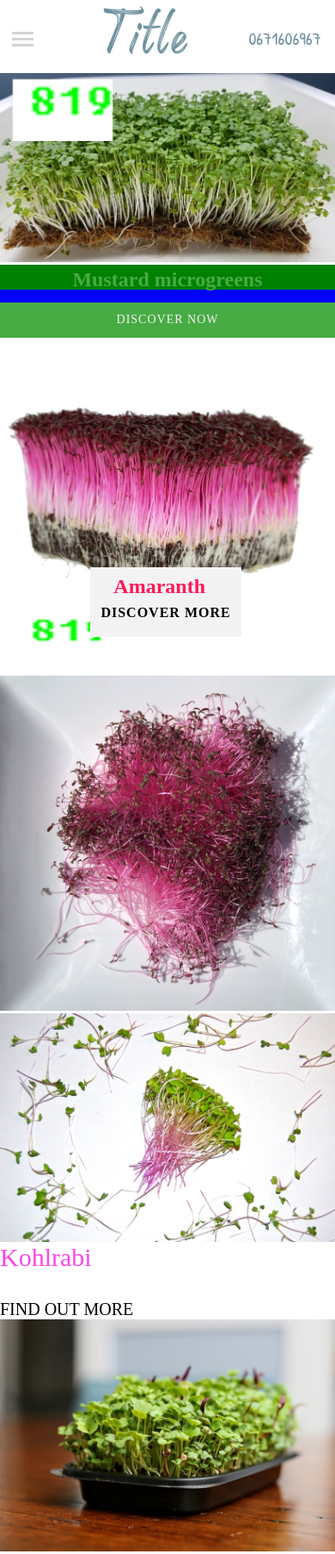
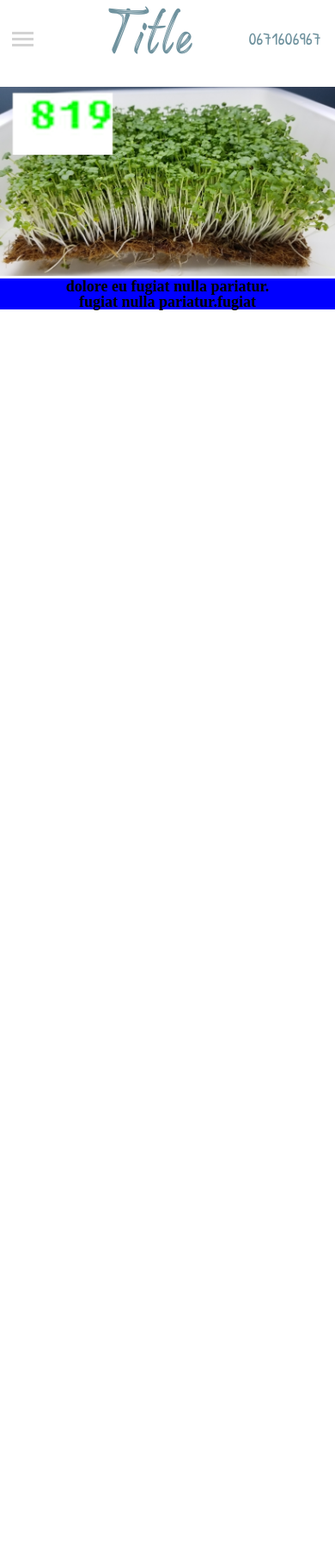
Before and after one commit to mantisOk/mantisOk, a PHP site: page /index.html in a window 390 px wide. Shown: the whole page at 86% size. After the commit the page ends 361 px from the top, so only its background shows below. Run offline with PHP 8.4, Linux system fonts and the light colour scheme.

Commit message:
nav+header resposive

```diff
--- a/index.html
+++ b/index.html
@@ -29,12 +29,28 @@
                   <li><a href="Contacts.html">Contacts</a> </li>
               </ul>
           </nav>
-          </body>
           <script src="app.js"></script>
 <!--Header!-->
 <main>
+  <header class="head">
+    <div class="pic-head">
+      <picture class="intro-img">
+        <source media="(min-width: 1050px)"
+                srcset= "images/MustardLarge1602.jpg 1602w">
+        <source media="(min-width:700px)"
+                srcset= "images/MustardMedium1422.jpg 1422w,
+                images/MustardSmall819.jpg 819w">
+        <source srcset= "images/MustardSmall819.jpg 819w">
+           <img src="images/MustardSmall819.jpg" alt="Mustard microgreens">
+    </picture>
+    </div>
+<div class="text-head">
+  <h1> dolore eu fugiat nulla pariatur.<br> fugiat nulla pariatur.fugiat</h1>
+</div>
+</header>
+    <!--<div class="head-pic">
       <a href="construction.html">
-  <picture>
+      <!--<picture class="head-img">
         <source media="(min-width: 1050px)"
                 srcset= "images/MustardLarge1602.jpg 1602w">
         <source media="(min-width:700px)"
@@ -44,14 +60,15 @@
            <img src="images/MustardSmall819.jpg" alt="Mustard microgreens">
     </picture>
     </a>
-</section>
+    </div>
 <section class="sec1-Text-pos">
   <a href="construction.html"><p class="sec1-text">Mustard microgreens</p></a>
 </section>
 <section class="sec1-discover-pos">
   <a href="construction.html"> <p class="sec1-dis">Discover Now</p></a>
 </section>
-<!--section2!-->
+</header>
+<!--section2!
 <a href="construction.html">
 <picture>
   <source media="(min-width: 1050px)"
@@ -65,7 +82,7 @@
 </picture>
 </a>
 
-  <!--section3!-->
+  <!--section3!
   <a href="construction.html">
   <picture>
     <source media="(min-width: 1050px)"
@@ -82,7 +99,7 @@
     <p class="sec3-text">Amaranth</p>
       <a href="construction.html"><p class="sec3-dis">DISCOVER MORE</p></a>
 </div>
-<!--section4!-->
+<!--section4!
 <a href="construction.html">
 <picture>
   <source media="(min-width: 1050px)"
@@ -97,7 +114,7 @@
 </a>
   <p class="kohlrabi-text">Kohlrabi </p>
   <a href="construction.html"><p class="findout">FIND OUT MORE</p> </a>
-<!--section5!-->
+<!--section5!
 <a href="construction.html">
 <picture>
   <source media="(min-width: 1050px)"
@@ -112,5 +129,6 @@
 </a>
 <footer>
 </footer>
+!-->
           </body>
           </html>
--- a/style.css
+++ b/style.css
@@ -95,7 +95,6 @@ input, select {
 
 
 /*my code*/
-/*Header*/
 
 * {
   text-decoration: none;
@@ -120,6 +119,7 @@ body {
 background-color: white;
 }
 
+/*Navigation*/
 nav {
   display: flex;
   flex-direction: raw;
@@ -190,88 +190,60 @@ height: 3px;
 margin: 4px;
 background-color: Lightgrey;
 }
+/*Header*/
+header {
+    padding-left: 10px;
+    padding-right: 10px;
+    padding-top: 30px;
 
-  @media screen and (max-width:720px){
-    body {
-      overflow-x: hidden;
-    }
-    .nav-links {
-      flex-basis: 60%;
-    }
-    .title {
-    }
 }
-    @media screen and (max-width:460px){
-      nav {
-        justify-content: space-between;
-      }
-      .title {
-        flex-basis: 35%;
-        padding-left:10%;
-      }
-      .logo {
-        display: none;
-      }
-      .burger {
-        margin-left: 10px;
-      }
-      .phone {
-        font-size: 20px;
-      }
-.nav-links {
-  position: absolute;
-  left: 0px;
-  height: 250px;
-  top: 85px;
+
+.head {
+background-color: yellow;
   display: flex;
-  flex-direction: column;
-  align-items: center;
-  width: 30%;
-  background-color:rgba(255,245,238,0.5);
-  transform: translateX(-100%);
-  transition: transform 0.3s ease-in;
 }
-.nav-links li a {
-  font-size: 15px;
+
+.text-head {
+flex-basis: 45%;
+margin-top:15%;
+
 }
-.burger {
-  display: block;
+.text-head h1 {
+  text-align: center;
+  width: 80%;
+  height: 70%;
+  font-size: 35px;
+  background-color: blue;
+}
+
+ .pic-head img {
+   max-width: 95%;
  }
 
-
-.nav-active {
-    transform: translateX(0%);
-}
-
-
-/*Section 1 Mustard*/
-.sec1-banner {
-}
-
-.mustard-pic {
+.m ustard-pic {
   max-width: 100%;
  height: auto;
 }
-.sec1-Text-pos {
+.s ec1-Text-pos {
   padding-top: 5px;
   text-align: center;
   background-color: green;
   text-spacing: 1px;
 }
-.sec1-text {
+.s ec1-text {
   color:#48AB44;
   font-weight:600;
   font-size: 24px;
   font-family: comic;
 
 }
-.sec1-discover-pos {
+.s ec1-discover-pos {
   padding-top: 15px;
   background:blue;
   text-align: center;
   transition: 0.8s;
 }
-section .sec1-dis  {
+s ection .sec1-dis  {
   display: inline-block;
   width: 45%;
   height: 28px;
@@ -282,7 +254,7 @@ letter-spacing: 1px;
 font-size:14px;
 }
 
-section .sec1-dis {
+s ection .sec1-dis {
   width: 100%;
   color:#f1f1f1;
   background:#48AB44;
@@ -292,7 +264,7 @@ section .sec1-dis {
 
 
 /*Section 2-3 Amaranth*/
-
+/*
 .sec2-pos{
 }
 
@@ -330,7 +302,7 @@ font-size:16px;
 }
 /*Section 4 Kohlrabi*/
 
-
+/*
 .sec4box p {
 position: absolute;
 display: inline-block;
@@ -378,7 +350,7 @@ font-size: 18px;
 color:#black;
 }
 
-/*Section 5 Mix*/
+/*Section 5 Mix
 .sec5-box {
 
 }
@@ -391,3 +363,93 @@ color:#black;
 .howtogrowbanner {
   width:100%;
 }
+*/
+@media screen and (max-width:1200px){
+  .text-head h1 {
+font-size: 30px;
+ }
+@media screen and (max-width:1000px){
+  header {
+  margin: 10px;
+}
+  .head {
+  display:inline;
+  background-color: yellow;
+  padding: 0;
+
+  }
+
+  .text-head {
+    margin: 0 0;
+    padding:0 0;
+
+  }
+  .text-head h1 {
+    padding: 0;
+    height: 17%;
+    width: 100%;
+  }
+
+   .pic-head img {
+     max-width: 100%;
+   }
+}
+
+  @media screen and (max-width:720px){
+    body {
+      overflow-x: hidden;
+    }
+    .nav-links {
+      flex-basis: 60%;
+    }
+    .title {
+    }
+    .text-head h1 {
+      font-size: 22px;
+    }
+}
+    @media screen and (max-width:460px){
+      nav {
+        justify-content: space-between;
+      }
+      .title {
+        flex-basis: 35%;
+        padding-left:13%;
+      }
+      .logo {
+        display: none;
+      }
+      .burger {
+        margin-left: 10px;
+      }
+      .phone {
+        font-size: 20px;
+      }
+.nav-links {
+  position: absolute;
+  left: 0px;
+  height: 250px;
+  top: 85px;
+  display: flex;
+  flex-direction: column;
+  align-items: center;
+  width: 30%;
+  background-color:rgba(255,245,238,0.5);
+  transform: translateX(-100%);
+  transition: transform 0.3s ease-in;
+}
+.nav-links li a {
+  font-size: 15px;
+}
+.burger {
+  display: block;
+ }
+
+
+.nav-active {
+    transform: translateX(0%);
+}
+.text-head h1 {
+  font-size: 18px;
+}
+}
```
Also changed, not shown: images/CH_CCSPRING20_03_0251_28m_xl-2.jpg (added). Lines whose indentation alone changed are shown as unchanged.
